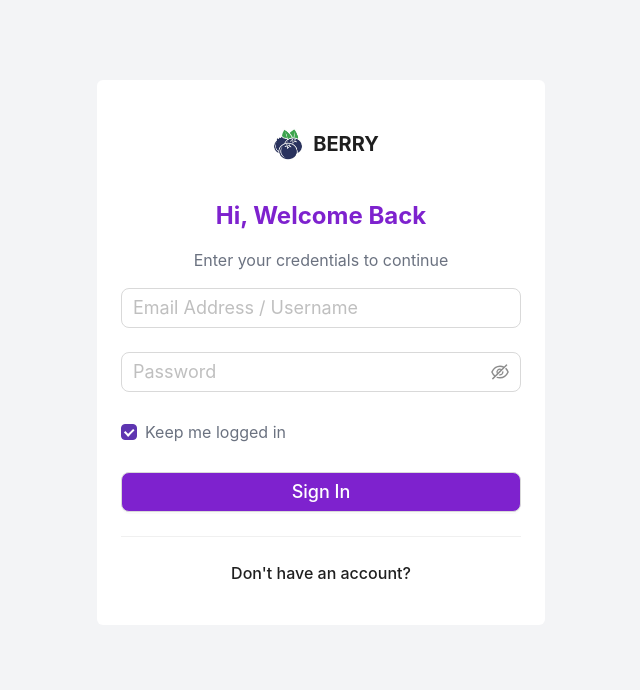
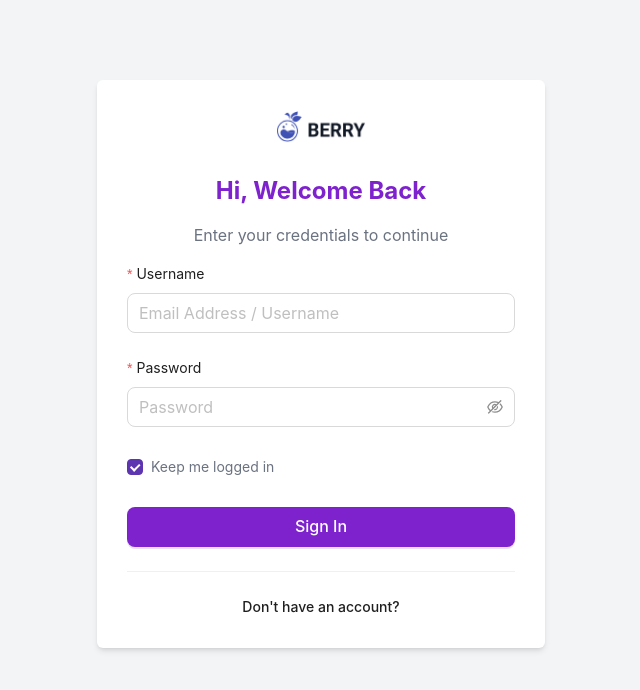
Before and after one commit to rehanmosabbir/codecamprestora.web, a Next.js app: page /login in a window 1280 px wide. Shown: the top 690 px of the page, without its empty margins (319-959 px from the left). Built offline with nearby package versions, Linux system fonts and the light colour scheme.

Commit message:
UI issue - fixed

```diff
--- a/src/pages/login.tsx
+++ b/src/pages/login.tsx
@@ -2,7 +2,7 @@ import { Button, Checkbox, ConfigProvider, Divider, Form, Input } from "antd";
 import Image from "next/image";
 import Link from "next/link";
 
-import logo from "../../public/images/logo.jpg";
+import logo from "../assets/logo.png";
 
 const onFinish = (values: any) => {
   console.log("Success:", values);
@@ -21,42 +21,38 @@ interface FieldType {
 const LoginPage: React.FC = () => (
   <div className="h-screen bg-gray-100">
     <div className="w-full pt-20 px-5 sm:p-20 flex justify-center">
-      <ConfigProvider
-        theme={{
-          components: {
-            Button: { colorPrimaryHover: "#ffff" },
-          },
-        }}
-      >
       <Form
+        layout="vertical"
         name="basic"
         initialValues={{ remember: true }}
         onFinish={onFinish}
         onFinishFailed={onFinishFailed}
         autoComplete="off"
-          className="py-10 px-4 sm:px-6 rounded-md bg-white w-[26rem] lg:w-[28rem]"
+        style={{ padding: "30px" }}
+        className="py-10 px-4 sm:px-6 shadow-md rounded-md bg-white w-[26rem] lg:w-[28rem]"
       >
         <div className="flex justify-center items-center pb-8">
           <div>
-              <Image width={50} src={logo} alt="logo" />
+            <Image width={90} src={logo} alt="logo" />
           </div>
-            <div className="font-bold text-xl">BERRY</div>
         </div>
         <div className="text-center">
           <h1 className="text-xl md:text-2xl font-bold text-purple-700">
             Hi, Welcome Back
           </h1>
-            <h3 className="p-4 text-gray-500 text-base">
+          <h3 className="py-4 text-gray-500 text-base">
             Enter your credentials to continue
           </h3>
         </div>
         <Form.Item<FieldType>
+          label="Username"
           name="username"
           rules={[{ required: true, message: "Email is required" }]}
         >
           <Input placeholder="Email Address / Username" size="large" />
         </Form.Item>
         <Form.Item<FieldType>
+          label="Password"
           name="password"
           rules={[{ required: true, message: "Password is required" }]}
         >
@@ -67,6 +63,7 @@ const LoginPage: React.FC = () => (
         </Form.Item>
         <Form.Item>
           <Button
+            type="primary"
             className="bg-purple-700 font-medium hover:bg-purple-600 text-white"
             htmlType="submit"
             block
@@ -77,10 +74,9 @@ const LoginPage: React.FC = () => (
         </Form.Item>
         <Divider />
         <div className="text-center font-medium">
-            <Link href={"/register"}>Don't have an account?</Link>
+          <Link href={"/registration"}>Don't have an account?</Link>
         </div>
       </Form>
-      </ConfigProvider>
     </div>
   </div>
 );
--- a/theme/themeConfig.ts
+++ b/theme/themeConfig.ts
@@ -2,7 +2,6 @@ import type { ThemeConfig } from "antd";
 
 const theme: ThemeConfig = {
   token: {
-    fontSize: 16,
     colorPrimary: "#5E35B1",
   },
 };
```
Lines whose indentation alone changed are shown as unchanged.
